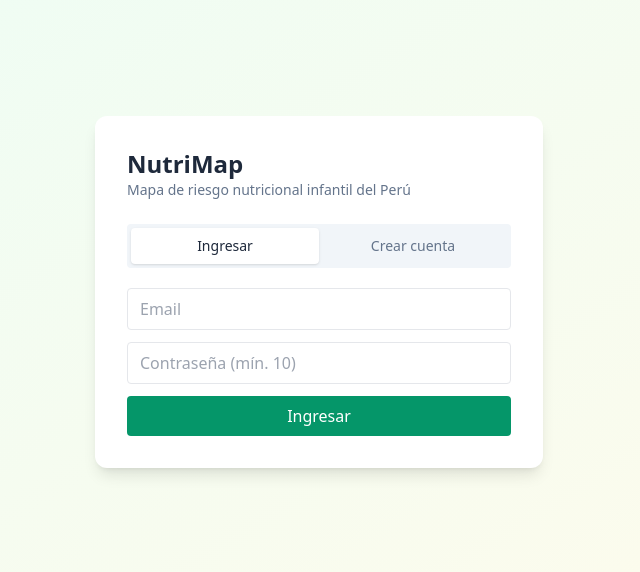
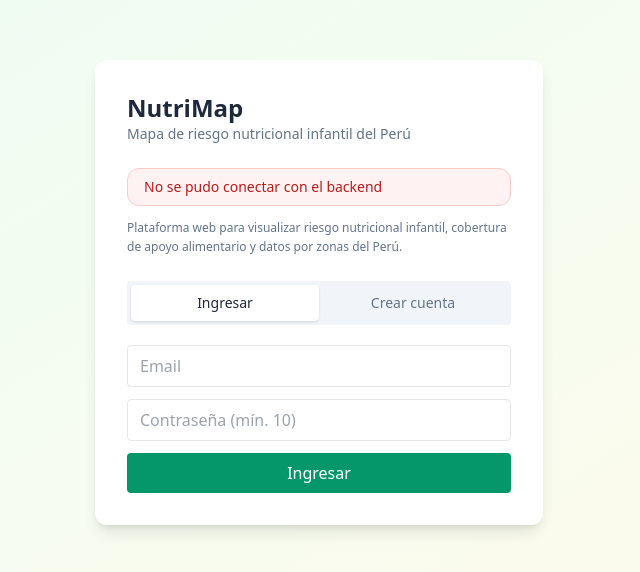
Before and after one commit to neohenrry9000-source/nutrimap, a React (Vite) app in the folder frontend/: page /login in a window 1280 px wide. Shown: the part 108-680 px from the top of the page, without its empty margins (321-961 px from the left). Built offline with nearby package versions, Linux system fonts and the light colour scheme; no server answers.

Commit message:
feat(frontend): mostrar estado de conexión con backend

```diff
--- /dev/null
+++ b/frontend/src/components/ApiStatus.jsx
@@ -0,0 +1,69 @@
+import { useEffect, useState } from "react";
+
+const API_BASE_URL = import.meta.env.VITE_API_URL || "";
+
+function getHealthUrl() {
+  if (API_BASE_URL) {
+    return `${API_BASE_URL.replace(/\/$/, "")}/health`;
+  }
+
+  return "/api/health";
+}
+
+export default function ApiStatus() {
+  const [status, setStatus] = useState("checking");
+
+  useEffect(() => {
+    async function checkBackend() {
+      try {
+        const response = await fetch(getHealthUrl());
+
+        if (!response.ok) {
+          setStatus("offline");
+          return;
+        }
+
+        const data = await response.json();
+
+        if (data.status === "ok") {
+          setStatus("online");
+        } else {
+          setStatus("warning");
+        }
+      } catch {
+        setStatus("offline");
+      }
+    }
+
+    checkBackend();
+  }, []);
+
+  const styles = {
+    checking: {
+      text: "Verificando conexión con el backend...",
+      className: "bg-yellow-50 text-yellow-700 border-yellow-200",
+    },
+    online: {
+      text: "Backend conectado correctamente",
+      className: "bg-green-50 text-green-700 border-green-200",
+    },
+    warning: {
+      text: "Backend responde, pero con estado inesperado",
+      className: "bg-orange-50 text-orange-700 border-orange-200",
+    },
+    offline: {
+      text: "No se pudo conectar con el backend",
+      className: "bg-red-50 text-red-700 border-red-200",
+    },
+  };
+
+  const current = styles[status];
+
+  return (
+    <div
+      className={`mt-3 rounded-xl border px-4 py-2 text-sm font-medium ${current.className}`}
+    >
+      {current.text}
+    </div>
+  );
+}
--- a/frontend/src/pages/Login.jsx
+++ b/frontend/src/pages/Login.jsx
@@ -2,6 +2,7 @@ import { useState } from "react";
 import { useNavigate } from "react-router-dom";
 import { api } from "../services/api.js";
 import { useAuth } from "../hooks/useAuth.js";
+import ApiStatus from "../components/ApiStatus.jsx";
 
 export default function Login() {
   const [mode, setMode] = useState("login"); // 'login' | 'register'
@@ -39,6 +40,11 @@ export default function Login() {
         <h1 className="text-2xl font-bold text-slate-800">NutriMap</h1>
         <p className="text-sm text-slate-500 mb-6">
           Mapa de riesgo nutricional infantil del Perú
+        </p>
+        <ApiStatus />
+
+        <p className="mt-3 mb-6 text-xs leading-relaxed text-slate-500">
+          Plataforma web para visualizar riesgo nutricional infantil, cobertura de apoyo alimentario y datos por zonas del Perú.
         </p>
 
         <div className="flex bg-slate-100 rounded p-1 mb-5">
```
